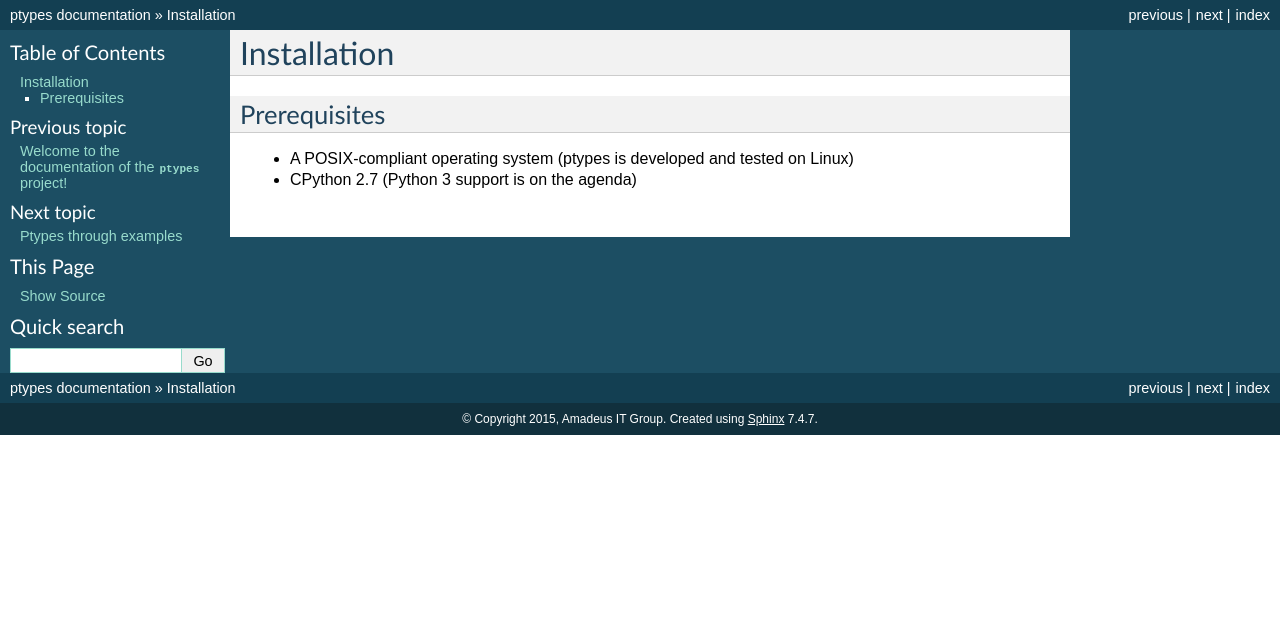
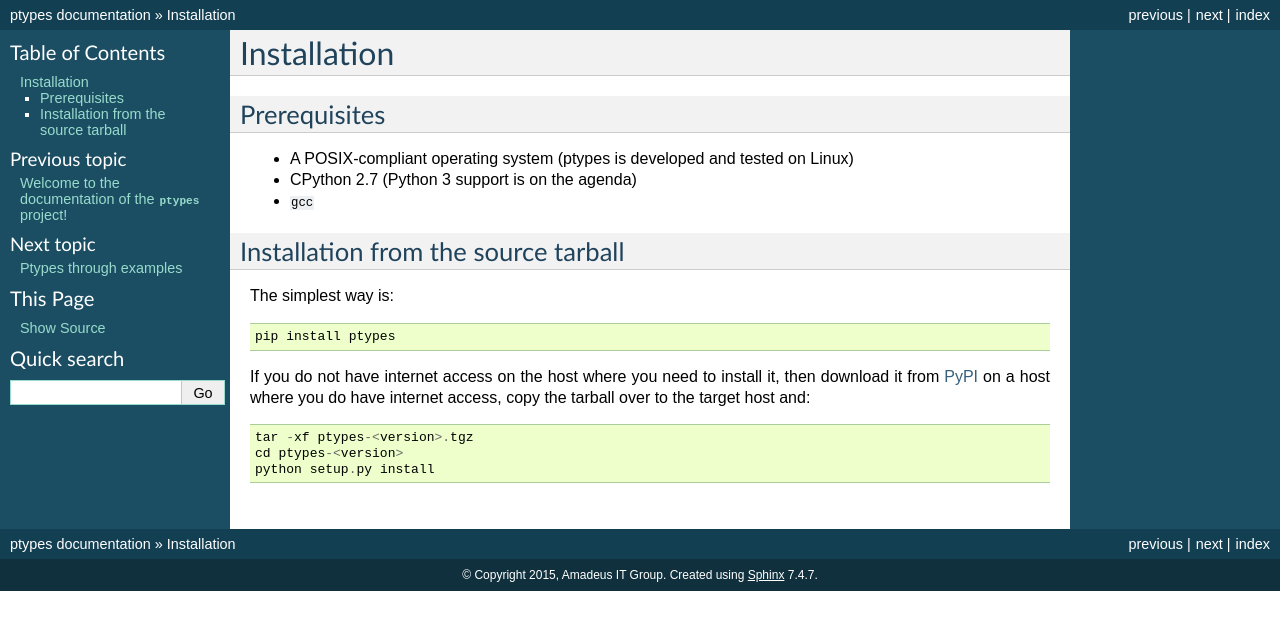
Before and after one commit to AmadeusITGroup/python-ptypes, a Sphinx documentation site: the page built from doc/installation.rst, in a window 1280 px wide. Shown: the top 630 px of the page. Built offline with Sphinx 7.4.7, drawn with Linux system fonts in a browser that asks for light colours; formulas are drawn with MathJax 3; pages that are not in the unit, such as notebooks, are missing from menus.

Commit message:
Refine & document the installation procedure

```diff
--- a/doc/installation.rst
+++ b/doc/installation.rst
@@ -7,3 +7,20 @@ Prerequisites
 
 * A POSIX-compliant operating system (ptypes is developed and tested on Linux)
 * CPython 2.7 (Python 3 support is on the agenda)
+* ``gcc``
+
+Installation from the source tarball
+------------------------------------
+
+The simplest way is::
+
+    pip install ptypes
+
+If you do not have internet access on the host where you need to install it,
+then download it from `PyPI <https://pypi.python.org/pypi/ptypes>`_ on a host
+where you do have internet access, copy the tarball over to the target host
+and::
+
+    tar -xf ptypes-<version>.tgz
+    cd ptypes-<version>
+    python setup.py install
--- a/setup.py
+++ b/setup.py
@@ -28,7 +28,6 @@ else:
 
 moduleNamesAndExtraSources = [
           ("storage",       ["ptypes/md5.c"]),
-          ("basetypes",     []),
           ("graph",         []),
           ("query",         []),
           ("buffer",        []),
@@ -109,4 +108,5 @@ setup(
     tests_require=['pytest',
                    'numpy',
                    ],
+    include_package_data = True,  # copy sources into the package dir for gdb
 )
```
Also changed, not shown: README.rst (+44 -0 lines), TODO.rst (+4 -4 lines), doc/index.rst (+15 -9 lines), doc/roadmap.rst (added, +19 -0 lines).
